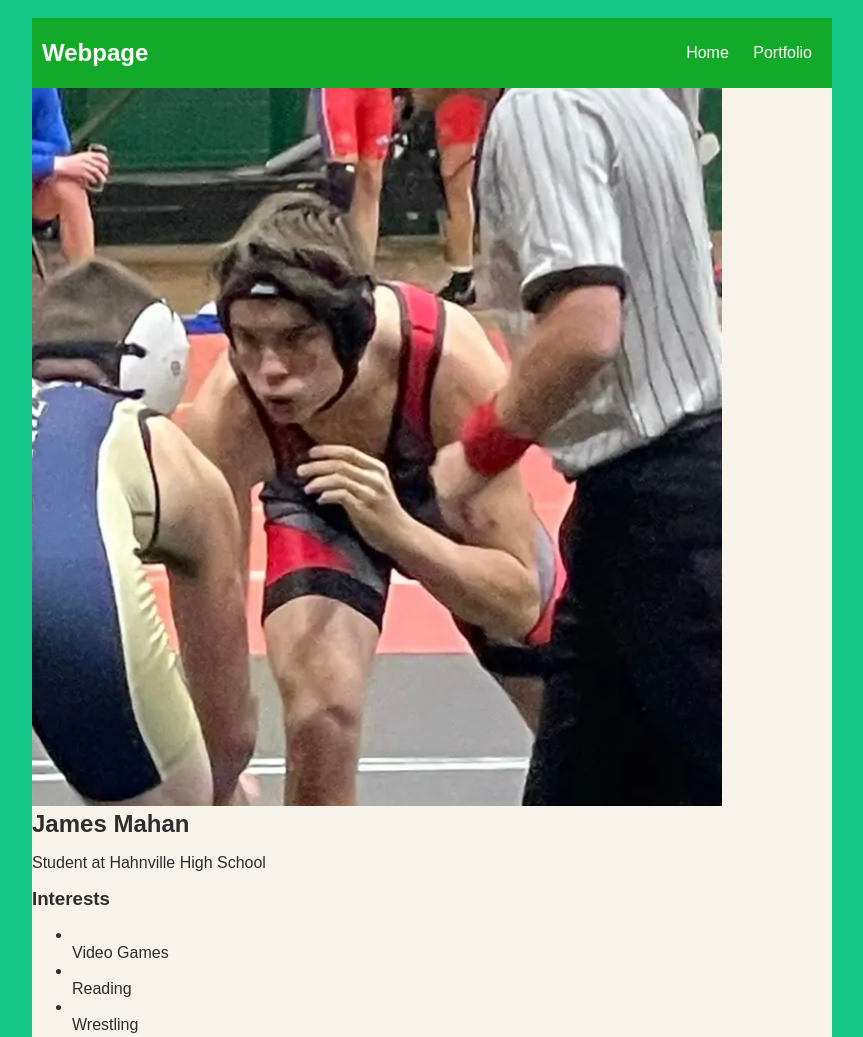
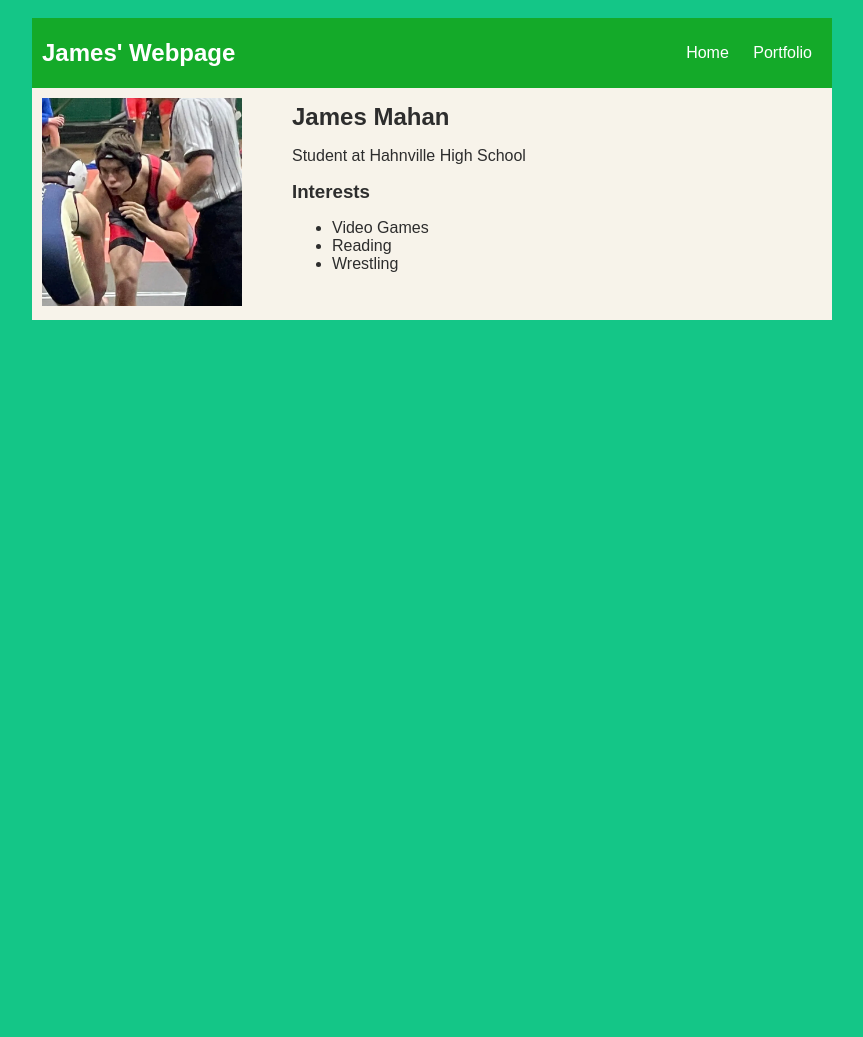
Before and after one commit to MahanJames/MahanJames.github.io, a plain HTML site: page index.html in a window 1280 px wide. Shown: the top 1037 px of the page, without its empty margins (208-1071 px from the left). After the commit the page ends 800 px from the top, so only its background shows below. Drawn offline with Linux system fonts and the light colour scheme.

Commit message:
first webpage and portfolio

```diff
--- a/index.html
+++ b/index.html
@@ -1,14 +1,16 @@
 <!DOCTYPE HTML>
 <html>
+
 <head>
     <title> James Mahan "About Me" website</title>
     <link rel="stylesheet" href="style.css">
 </head>
+
 <body>
     <!-- All content goes here -->
     <div id="all-contents">
         <nav id="nav-ul">
-                    <h1> Webpage </h1>
+            <h1> James' Webpage </h1>
             <ul>
                 <li class="nav-li">
                     <a href="index.html"> Home </a>
@@ -21,34 +23,29 @@
         <main>
             <!-- Sidebar section -->
 
-                        <div class="Sidebar">
-                                <img class="sidebar-img" src="images/HTML class picture.jpg"
+            <div class="sidebar">
+                <img class="sidebar-img" src="images/HTML class picture.jpg">
             </div>
-                            <h2>
-                                James Mahan
+            <div class="content">
+                <h2>James Mahan</h2>
 
-                            </h2>
-
-                            <p> Student at Hahnville High School
-
-                            </p>
+                <p> Student at Hahnville High School</p>
                 <!-- Interests section -->
                 <div id="Interests">
                     <h3>Interests</h3>
                     <ul>
-                                <li></li>
-                                Video Games
-                                <li></li>
-                                Reading
-                                <li></li>
-                                Wrestling
+                        <li>Video Games</li>
+
+                        <li>Reading</li>
+
+                        <li>Wrestling</li>
+
                     </ul>
                 </div>
-
-                        <div>
 
             </div>
         </main>
     </div>
 </body>
+
 </html>
--- a/style.css
+++ b/style.css
@@ -45,7 +45,8 @@ main {
     padding: 10px;
 }
 .sidebar-img {
-    width: 200;
+    width: 200px;
+
 }
 .content {
     flex: 1;
```
Lines whose indentation alone changed are shown as unchanged.
